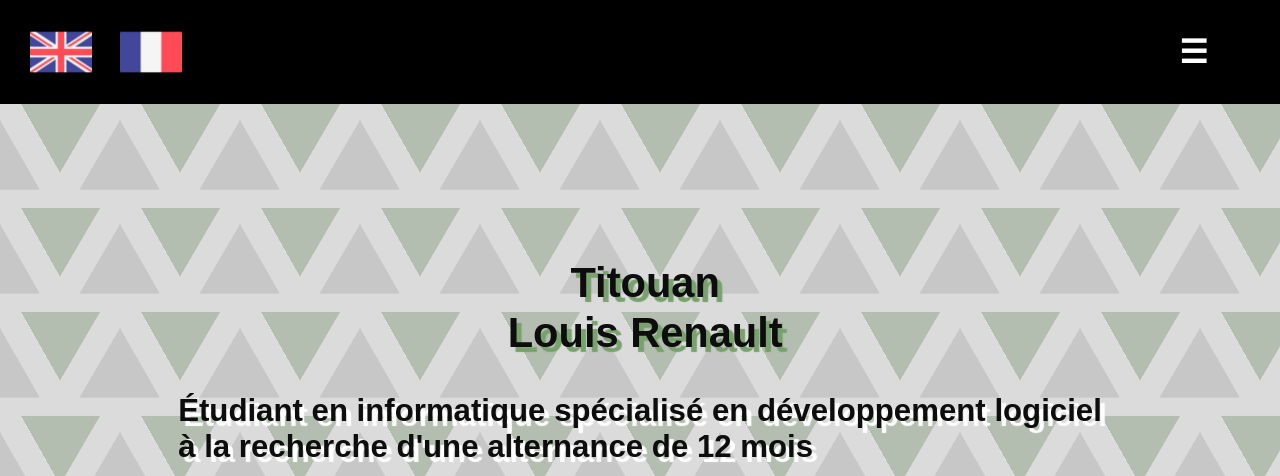
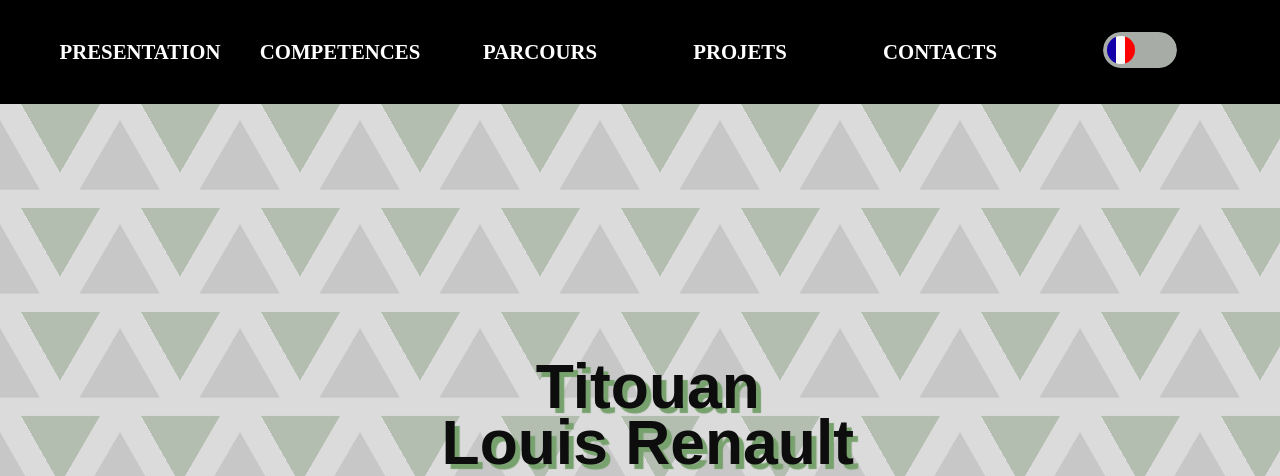
Before and after one commit to Magick0/Portfolio, a PHP site: page / in a window 1280 px wide. Shown: the top 476 px of the page. Run offline with PHP 8.4, Linux system fonts and the light colour scheme.

Commit message:
fnito btn switch langues + github

```diff
--- a/index.html
+++ b/index.html
@@ -22,8 +23,15 @@
                     <a href="#PARCOURS" data-i18n="diplomes"        >PARCOURS</a>
                     <a href="#PROJETS" data-i18n="projets"          >PROJETS</a>
                     <a href="#CONTACTS"                             >CONTACTS</a>
-                    <img src="img/france.png"       alt="French"  title="French"  class="FR" onclick="setLanguage('fr')" >
-                    <img src="img/royaume-uni.png"  alt="Anglish" title="English" class="RU" onclick="setLanguage('en')" >
+                    <div class="toggle-button-cover">
+                        <div class="button-cover">
+                            <div class="button r" id="button-3">
+                                <input type="checkbox" class="checkbox" />
+                                <div class="knobs"></div>
+                                <div class="layer"></div>
+                            </div>
+                        </div>
+                    </div>
                 <div class="hamburger" onclick="toggleMenu()">☰</div>
                 </div>
                 <div id="mobile-menu" class="mobile-menu">
@@ -68,7 +78,7 @@
             <div class="separator"></div>
 
 
-            <!-- <section class="Competences" id="COMPETENCES">
+            <section class="Competences" id="COMPETENCES">
 
                     <div>
                         <img src="img/linternet.png" alt="Développement web" title="Développement web">
--- a/style/portfolio.css
+++ b/style/portfolio.css
@@ -92,6 +92,141 @@ header {
     height: 96px;
 }
 
+
+
+/* Switch button */
+
+
+
+#app-cover {
+  display: table;
+  width: 600px;
+  margin: 80px auto;
+  counter-reset: button-counter;
+}
+
+.row {
+  display: table-row;
+}
+
+.toggle-button-cover {
+  display: table-cell;
+  position: relative;
+  width: 200px;
+  height: 140px;
+  box-sizing: border-box;
+}
+
+.button-cover {
+  height: 100px;
+  margin: 20px;
+}
+
+.button-cover,
+.knobs,
+.layer {
+  position: absolute;
+  top: 0;
+  right: 0;
+  bottom: 0;
+  left: 0;
+}
+
+.button {
+  position: relative;
+  top: 50%;
+  width: 74px;
+  height: 36px;
+  margin: -20px auto 0 auto;
+  overflow: hidden;
+}
+
+.button.r,
+.button.r .layer {
+  border-radius: 100px;
+}
+
+.button.b2 {
+  border-radius: 2px;
+}
+
+.checkbox {
+  position: relative;
+  width: 100%;
+  height: 100%;
+  padding: 0;
+  margin: 0;
+  opacity: 0;
+  cursor: pointer;
+  z-index: 3;
+}
+
+.knobs {
+  z-index: 2;
+}
+
+.layer {
+  width: 100%;
+  background-color: #a8aca7;
+  transition: 0.3s ease all;
+  z-index: 1;
+}
+
+
+
+
+
+
+
+
+
+/* Button 3 */
+#button-3 .knobs:before {
+  content: "";
+  position: absolute;
+  top: 4px;
+  left: 4px;
+  width: 20px;
+  height: 10px;
+  color: #fff;
+  font-size: 10px;
+  font-weight: bold;
+  text-align: center;
+  line-height: 1;
+  padding: 9px 4px;
+  background: #1400a8;
+  background: linear-gradient(90deg,rgba(20, 0, 168, 1) 33%, rgba(255, 255, 255, 1) 33%, rgba(255, 255, 255, 1) 66%, rgba(255, 0, 0, 1) 66%);
+  border-radius: 50%;
+  transition: 0.3s ease all, left 0.3s cubic-bezier(0.18, 0.89, 0.35, 1.15);
+}
+
+#button-3 .checkbox:active + .knobs:before {
+  width: 46px;
+  border-radius: 100px;
+}
+
+#button-3 .checkbox:checked:active + .knobs:before {
+  margin-left: -26px;
+}
+
+#button-3 .checkbox:checked + .knobs:before {
+  content: "";
+  left: 42px;
+
+  background:
+      linear-gradient(transparent 40%, #C8102E 40% 60%, transparent 60%),
+      linear-gradient(to right, transparent 45%, #C8102E 45% 55%, transparent 55%),
+      linear-gradient(transparent 35%, #FFF 35% 65%, transparent 65%),
+      linear-gradient(to right, transparent 42.25%, #FFF 42.25% 57.75%, transparent 42.25%),
+      linear-gradient(25deg, transparent 47.5%, #C8102E 47.5% 52.5%, transparent 52.5%),
+      linear-gradient(-25deg, transparent 47.5%, #C8102E 47.5% 52.5%, transparent 52.5%),
+      linear-gradient(25deg, transparent 45%, #FFF 45% 55%, transparent 55%),
+      linear-gradient(-25deg, transparent 45%, #FFF 45% 55%, transparent 55%);
+	background-color: #012169;
+}
+
+
+/*
 .FR {
     position: fixed;
     width: 3em;
@@ -113,7 +248,7 @@ header {
 
 .FR:hover , .RU:hover {
   transform: scale(0.95);
-}
+} */
 
 .hamburger {
   display: none;
@@ -618,15 +753,14 @@ ul li {
   transform: scale(1.05);
 }
 
-.Contact image-button-github
+.Contact .image-button-github
  {
   width: 50px;
   height: 50px;
   transition: transform 0.2s;
 }
 
-.Contact image-button-github
-:hover {
+.Contact .image-button-github:hover {
   transform: scale(1.05);
 }
 
@@ -645,7 +779,7 @@ ul li {
 
 
 
-@media screen and (max-width: 1460px) {
+@media screen and (max-width: 1250px) {
 
   .FR {
     position: fixed;
```
Also changed, not shown: other parts of index.html (+20 -15 lines), script/code.js (renamed from script/langues.js, +61 -48 lines).
